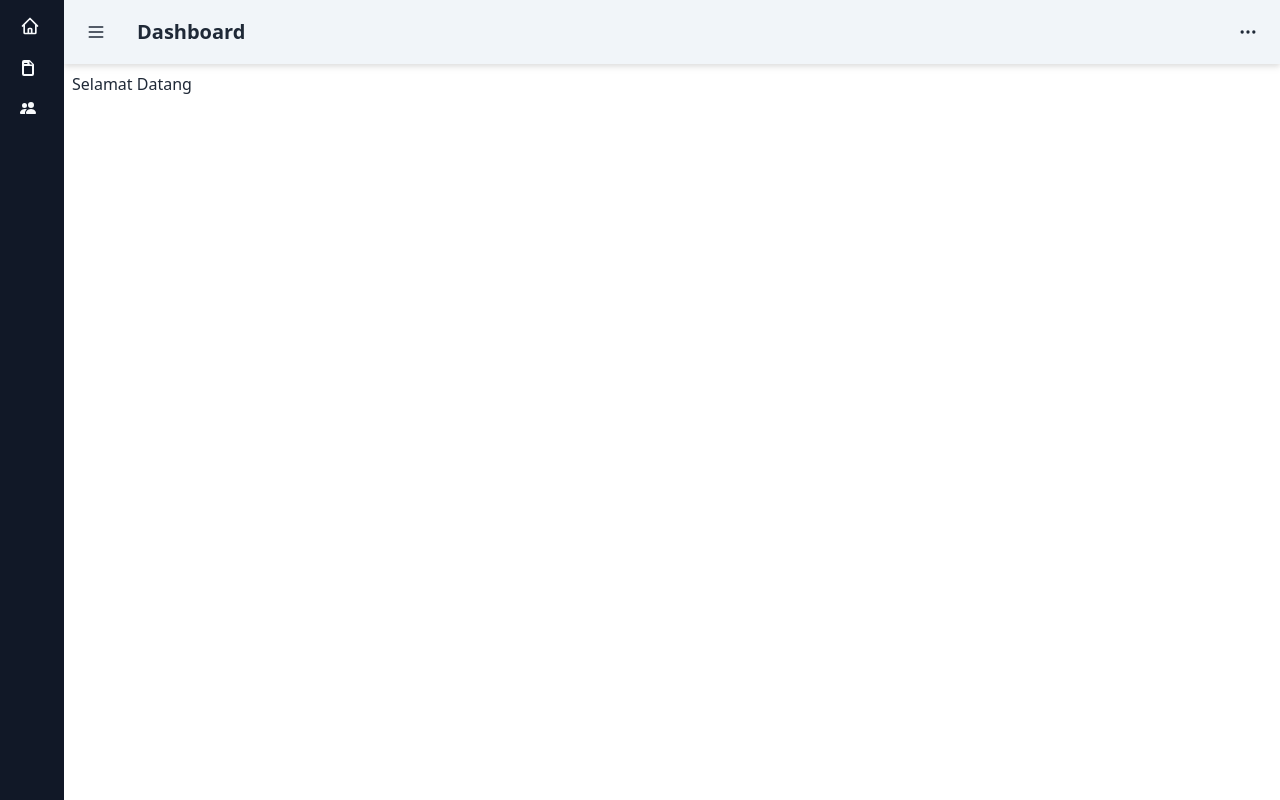
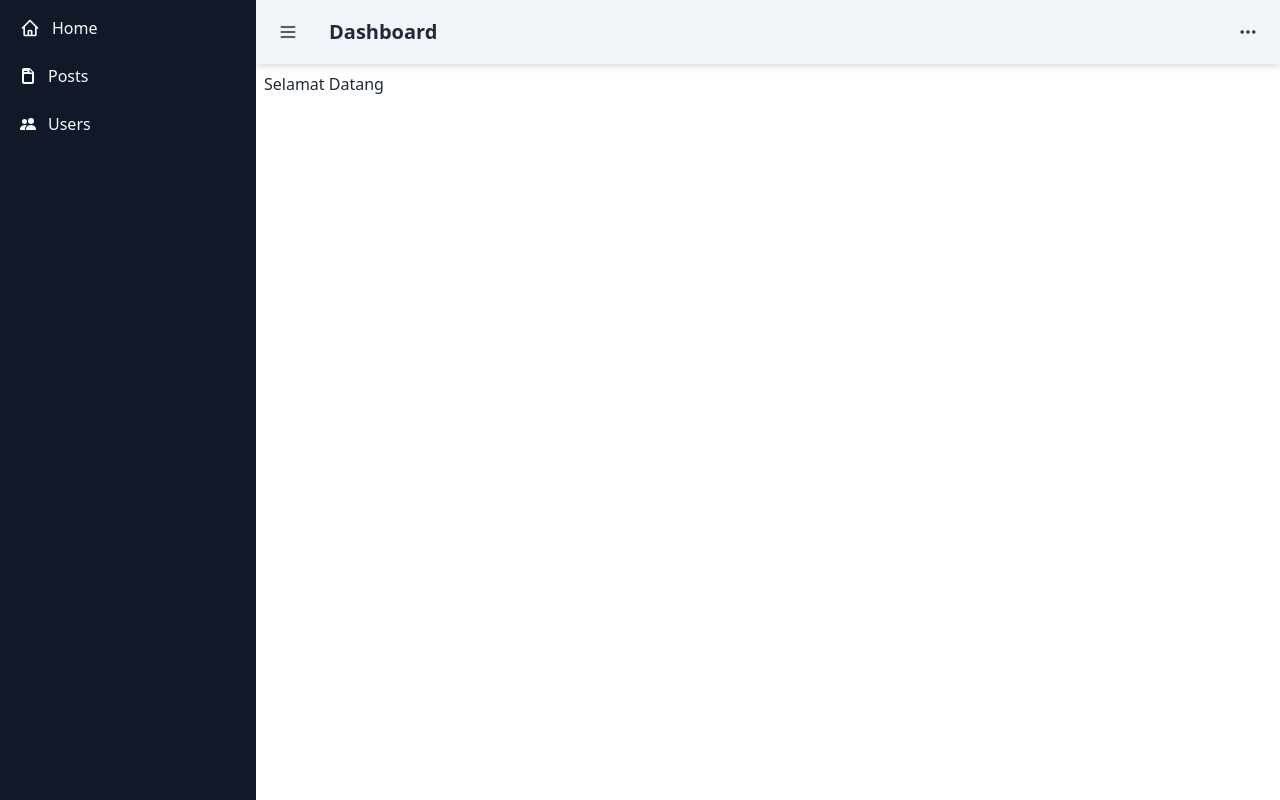
Before and after one commit to mteguhpro/belajar-nextjs, a Next.js app: page / in a window 1280 px wide. Built offline with nearby package versions, Linux system fonts and the light colour scheme; sample sign-in values are in the browser's storage.

Commit message:
penyesuaian layout

```diff
--- a/components/layout.jsx
+++ b/components/layout.jsx
@@ -74,13 +74,14 @@ function SidebarMenu() {
 
 
 export default function Layout({ children }) {
-    const { isActive, toggle } = useSidebarStore((state) => state)
+    const { isActive, toggle, setActive } = useSidebarStore((state) => state)
     const router = useRouter()
 
     useEffect(function() {
         if(!window.localStorage.getItem("jwtToken")){
             router.push('/login')
         }
+        setActive(window.innerWidth >= 768)
     }, [])
 
     let sidebarClass = 'bg-gray-900 text-slate-50 h-screen overflow-x-auto fixed z-30 w-full '
```
